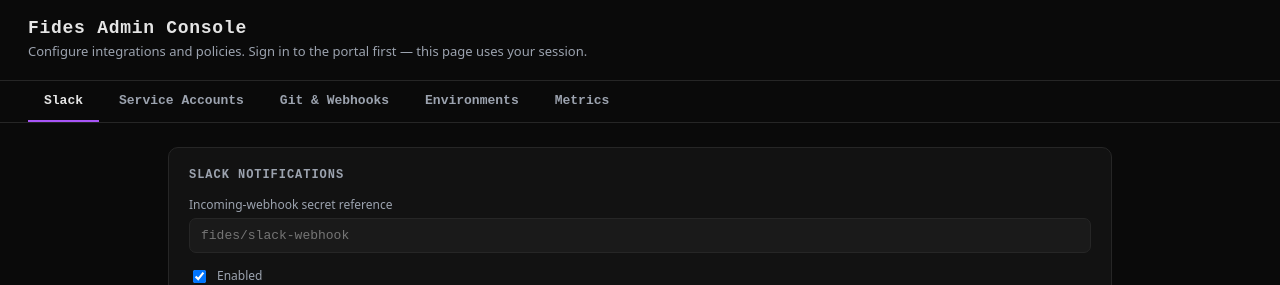
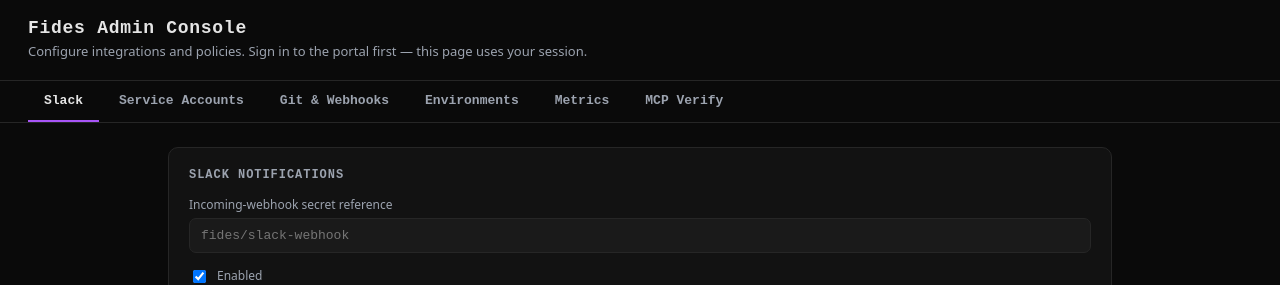
Before and after one commit to olafkfreund/fides, a Jekyll site: the page pkg/api/assets/admin.html, which Jekyll copies as it is, in a window 1280 px wide. Shown: the top 285 px of the page. Built offline with Jekyll 4.4.1, drawn with Linux system fonts in a browser that asks for light colours.

Commit message:
feat(ui): "MCP Verify" tab in the /admin console
Adds a runtime-verification tab to the admin console (reachable from the
Settings "Integrations" tab): pick an environment + one of its MCP connections,
set the tool + jq rules, and run the check. Shows a clear ✅ COMPLIANT / ❌
NON-COMPLIANT verdict with the failed rules and the raw response — fixing the
weak verdict display of the SPA's built-in button.

Calls the existing GET /api/v1/environments, GET /api/v1/environments/mcp, and
POST /api/v1/environments/mcp/verify (which now also emits compliance.evaluated).

Inline JS validated with node --check; admin page test passes. No schema change.

Part of #60. Completes the runtime-verify work (CLI + events + admin UI).

Co-Authored-By: Claude Opus 4.8 (1M context) <noreply@anthropic.com>
Claude-Session: https://claude.ai/code/session_012AhS66M7Yrxaf172ia393z

```diff
--- a/pkg/api/assets/admin.html
+++ b/pkg/api/assets/admin.html
@@ -46,6 +46,7 @@
   <button data-tab="git">Git &amp; Webhooks</button>
   <button data-tab="envs">Environments</button>
   <button data-tab="metrics">Metrics</button>
+  <button data-tab="verify">MCP Verify</button>
 </nav>
 <main>
   <!-- Slack -->
@@ -150,6 +151,27 @@
       <pre id="m_out" style="display:none;margin-top:12px"></pre>
     </div>
   </section>
+
+  <!-- MCP Verify -->
+  <section class="tab" id="tab-verify">
+    <div class="panel">
+      <h2>Runtime MCP compliance check</h2>
+      <div class="row">
+        <div><label>Environment</label><select id="v_env" onchange="loadVerifyConns()"></select></div>
+        <div><label>MCP connection</label><select id="v_server"></select></div>
+      </div>
+      <div class="row">
+        <div><label>Tool name</label><input id="v_tool" value="get_pods"/></div>
+        <div></div>
+      </div>
+      <label>Compliance jq rules (one per line)</label>
+      <textarea id="v_rules" rows="4" style="width:100%;background:#1a1a1a;border:1px solid #262626;color:#e5e5e5;border-radius:7px;padding:9px 11px;font:13px ui-monospace,monospace">.pods[].status == "Ready"
+.pods[].replicas == .pods[].readyReplicas</textarea>
+      <div class="btnrow"><button class="act" onclick="runVerify()">Verify Compliance</button></div>
+      <div id="v_verdict" class="msg" style="font-size:14px;font-weight:600"></div>
+      <pre id="v_out" style="display:none"></pre>
+    </div>
+  </section>
 </main>
 <script>
 const $ = id => document.getElementById(id);
@@ -169,7 +191,7 @@ document.querySelectorAll('#tabs button').forEach(b=>b.onclick=()=>{
   document.querySelectorAll('#tabs button').forEach(x=>x.classList.remove('active'));
   document.querySelectorAll('.tab').forEach(x=>x.classList.remove('active'));
   b.classList.add('active'); $('tab-'+b.dataset.tab).classList.add('active');
-  ({slack:loadSlack,accounts:loadSA,git:()=>{loadGit();loadHooks();},envs:loadEnvs,metrics:()=>{}}[b.dataset.tab]||(()=>{}))();
+  ({slack:loadSlack,accounts:loadSA,git:()=>{loadGit();loadHooks();},envs:loadEnvs,metrics:()=>{},verify:loadVerifyEnvs}[b.dataset.tab]||(()=>{}))();
 });
 
 
@@ -216,6 +238,22 @@ async function addAllow(){ const id=curEnv(); try{ await api('POST','/api/v1/env
 // Metrics
 async function loadMetrics(){ try{ const m=await api('GET','/api/v1/metrics/dora?days='+(parseInt($('m_days').value||'30',10))); const p=$('m_out'); p.style.display='block'; p.textContent=JSON.stringify(m,null,2);}catch(e){const p=$('m_out');p.style.display='block';p.textContent=e.message;} }
 
+// MCP Verify
+async function loadVerifyEnvs(){ try{ const envs=await api('GET','/api/v1/environments'); var sel=$('v_env'); sel.innerHTML=envs.map(function(e){return '<option value="'+e.id+'">'+esc(e.name)+'</option>';}).join(''); if(envs.length) loadVerifyConns(); }catch(e){ setMsg('v_verdict', e.message, false); } }
+async function loadVerifyConns(){ var id=$('v_env').value; if(!id) return; try{ const conns=await api('GET','/api/v1/environments/mcp?environment_id='+id); $('v_server').innerHTML=(conns||[]).map(function(c){return '<option value="'+esc(c.name)+'">'+esc(c.name)+' ('+esc(c.transport)+')</option>';}).join(''); if(!conns||!conns.length){ setMsg('v_verdict','No MCP connections for this environment.',false); } }catch(e){ setMsg('v_verdict', e.message, false); } }
+async function runVerify(){
+  var rules=$('v_rules').value.split('\n').map(function(s){return s.trim();}).filter(Boolean);
+  if(!$('v_server').value){ setMsg('v_verdict','Select an MCP connection.',false); return; }
+  try{
+    var r=await api('POST','/api/v1/environments/mcp/verify',{environment_id:$('v_env').value,server_name:$('v_server').value,tool_name:$('v_tool').value.trim(),arguments:{},rules:rules});
+    var v=$('v_verdict');
+    if(r.compliant){ v.textContent='✅ COMPLIANT'; v.className='msg ok'; }
+    else { v.textContent='❌ NON-COMPLIANT — failed: '+((r.failed_rules||[]).join('  |  ')); v.className='msg err'; }
+    var p=$('v_out'); p.style.display='block'; p.textContent='Raw response:\n'+(r.raw_response||'');
+  }catch(e){ setMsg('v_verdict', e.message, false); }
+}
+function setMsg(id,t,ok){ var e=$(id); if(e){ e.textContent=t; e.className='msg '+(ok?'ok':'err'); } }
+
 loadSlack();
 </script>
 </body>
```
